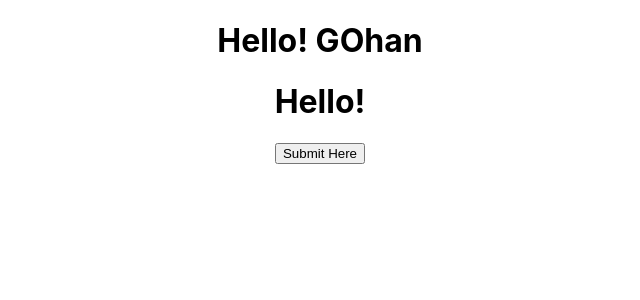
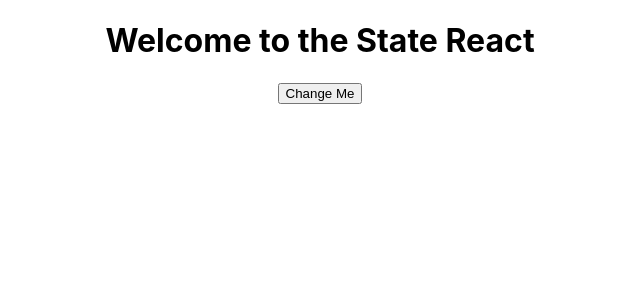
Before and after one commit to Arafat-alim/CodeEvolution, a React (Create React App) app: page / in a window 1280 px wide. Shown: the top 300 px of the page, without its empty margins (320-960 px from the left). Built offline with nearby package versions, Linux system fonts and the light colour scheme.

Commit message:
classState component added.

```diff
--- a/src/App.js
+++ b/src/App.js
@@ -1,13 +1,10 @@
 import "./App.css";
-import FileClass from "./MyComponents/Props/FileClass";
+import ClassState from "./MyComponents/State/ClassState";
 
 function App() {
   return (
     <div className="App">
-      <FileClass name="GOhan" />
-      <FileClass>
-        <button>Submit Here</button>
-      </FileClass>
+      <ClassState />
     </div>
   );
 }
--- /dev/null
+++ b/src/MyComponents/State/ClassState.jsx
@@ -0,0 +1,25 @@
+import React, { Component } from "react";
+class ClassState extends Component {
+  constructor() {
+    super();
+    this.state = {
+      message: "Welcome to the State React",
+    };
+  }
+
+  changeMe() {
+    this.setState({
+      message: "Congratulation! You have learnt State Hooks",
+    });
+  }
+  render() {
+    return (
+      <div>
+        <h1>{this.state.message}</h1>
+        <button onClick={() => this.changeMe()}>Change Me</button>
+      </div>
+    );
+  }
+}
+
+export default ClassState;
```
